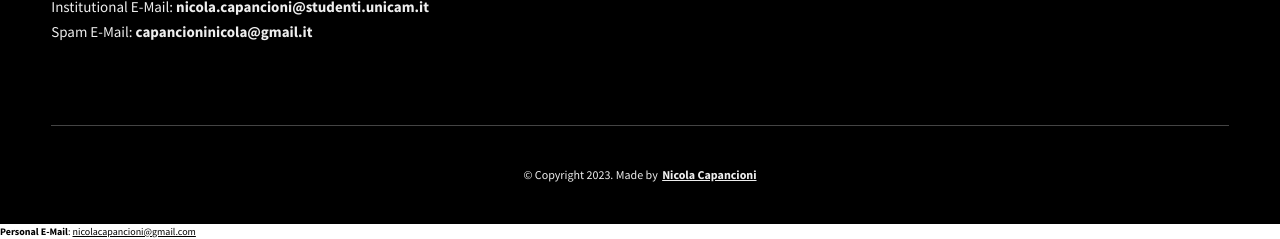
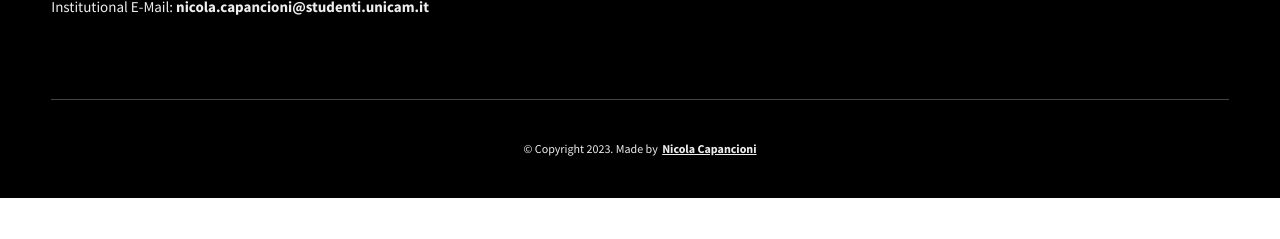
Before and after one commit to Capsoide1512/Capsoide1512.github.io, a website: page index.html in a window 1280 px wide. Shown: the part 3469-3708 px from the top of the page. After the commit the page ends 3667 px from the top, so only its background shows below. Drawn offline with Linux system fonts and the light colour scheme.

Commit message:
Update index.html

```diff
--- a/index.html
+++ b/index.html
@@ -354,7 +354,6 @@
             <p class="main-footer__short-desc">
               Personal E-Mail :      <a href="mailto:nicolacapancioni@gmail.com" style="text-decoration: none;"><b>nicolacapancioni@gmail.com</b></a><br>
               Institutional E-Mail:   <a href="nicola.capancioni@studenti.unicam.it" style="text-decoration: none;"><b>nicola.capancioni@studenti.unicam.it</b></a><br>
-              Spam E-Mail:           <a href="capancioninicola@gmail.it" style="text-decoration: none;"><b>capancioninicola@gmail.it</b></a><br>
             </p>
           </div>
         </div>
@@ -372,5 +371,3 @@
     <script src="./index.js"></script>
   </body>
 </html>
-
-<p><b>Personal E-Mail</b>: <a href="mailto:nicolacapancioni@gmail.com" style="text-decoration: none;"><u>nicolacapancioni@gmail.com</u></a></p>
```
